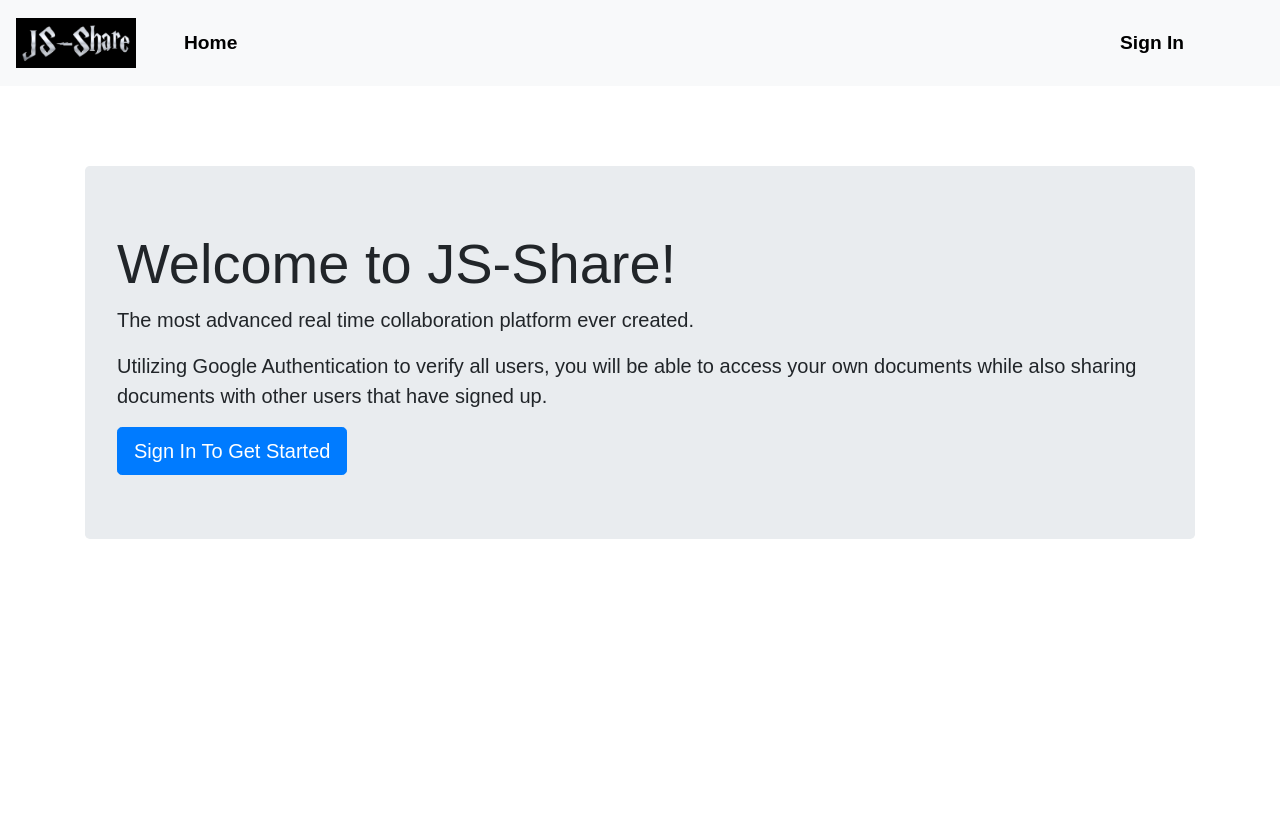
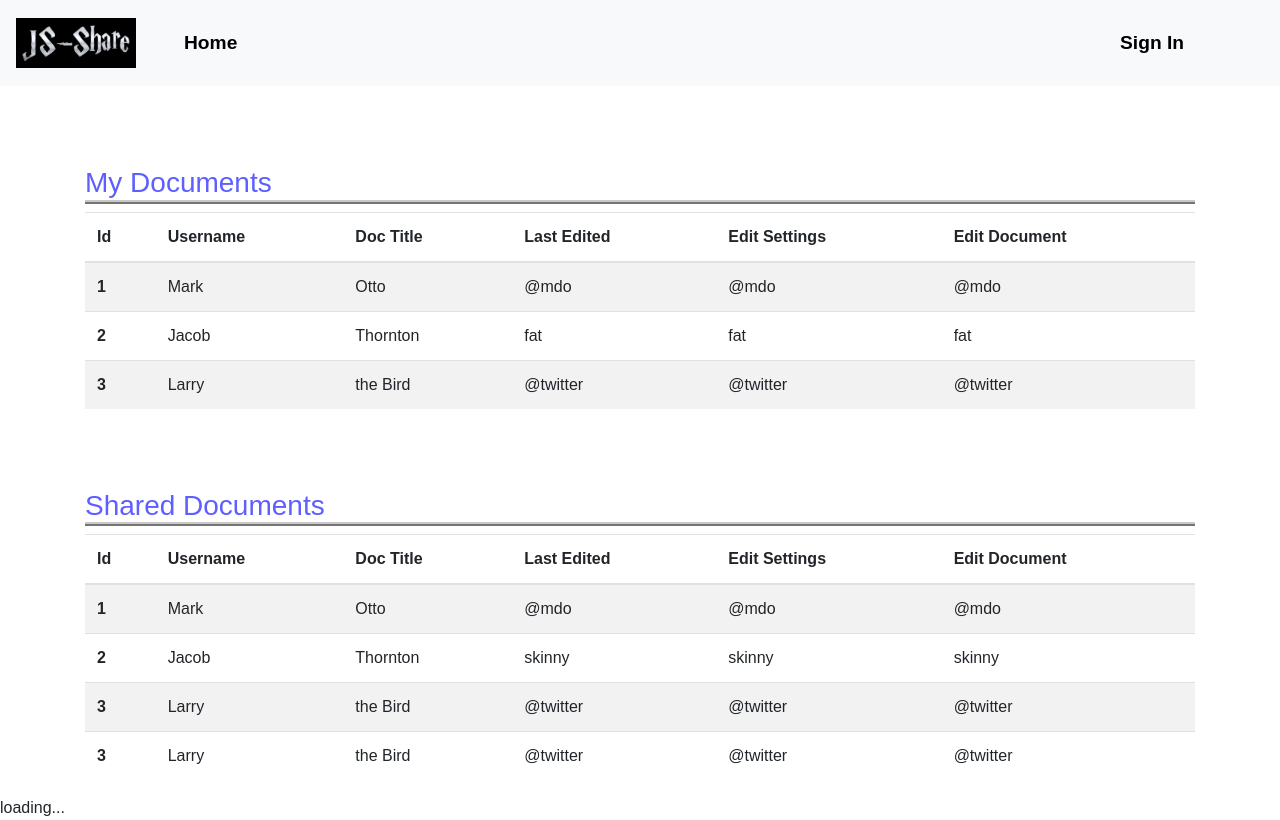
Before and after one commit to js-share/js-share, a React (Create React App) app in the folder client/: page /documents in a window 1280 px wide. Before the commit this address led to /. Built offline with nearby package versions, Linux system fonts and the light colour scheme; no server answers; sample sign-in values are in the browser's storage.

Commit message:
getting ready to fix CreateDoc page

```diff
--- a/client/package.json
+++ b/client/package.json
@@ -4,6 +4,9 @@
   "private": true,
   "proxy": {
     "/api/*": {
+      "target": "http://localhost:5000"
+    },
+    "/auth/*": {
       "target": "http://localhost:5000"
     }
   },
--- a/client/src/components/App.js
+++ b/client/src/components/App.js
@@ -1,5 +1,6 @@
 import React, { Component } from 'react';
 import { BrowserRouter, Route, Switch } from 'react-router-dom';
+import axios from 'axios';
 
 import Header from './Header.js';
 import Home from './Home.js';
@@ -14,32 +15,31 @@ import RequireAuth from './auth/RequireAuth.js';
 class App extends Component {
   constructor(props) {
     super(props);
-    this.state = { auth: false }
-    this.setLoggedIn = this.setLoggedIn.bind(this);
-    this.setLoggedOut = this.setLoggedOut.bind(this);
+    this.state = { auth: null }
   }
 
-  setLoggedIn() {
-    this.setState({ auth: true });
+  componentDidMount() {
+    axios.get('/api/current_user')
+      .then(
+        (res) => {
+          this.setState({ auth: true });
+        }
+      )
+      .catch(err => {
+        console.log(err);
+        this.setState({ auth: false });
+      })
   }
-
-  setLoggedOut() {
-    this.setState({ auth: false });
-  }
-
-
   render() {
     return (
       <BrowserRouter>
         <div>
           <Header
             auth={this.state.auth}
-            setLoggedIn={this.setLoggedIn}
-            setLoggedOut={this.setLoggedOut}
           />
           <Switch>
-            <Route exact path="/" component={() => <Home auth={this.state.auth} setLoggedIn={this.setLoggedIn} />} />
-            <Route path="/documents" component={RequireAuth(DocList, this.state.auth)} />
+            <Route exact path="/" component={() => <Home auth={this.state.auth} />} />
+            <Route path="/documents" component={() => <DocList auth={this.state.auth} />} />
             <Route path="/editdocs" component={RequireAuth(EditDoc, this.state.auth)} />
             <Route path="/newdoc" component={RequireAuth(CreateDoc, this.state.auth)} />
             <Route path="/settings" component={RequireAuth(Settings, this.state.auth)} />
--- a/client/src/components/Header.js
+++ b/client/src/components/Header.js
@@ -1,14 +1,19 @@
 import React, { Component } from 'react';
 import { Link } from 'react-router-dom';
 
+
 class Header extends Component {
   renderLinks() {
+    if (this.props.auth === null) {
+      return <div></div>
+    }
+
     if (this.props.auth) {
       return [
         <li className="nav-item" key={'hello'}>
           <Link className="nav-link " to="/">Home</Link>
         </li>,
-        <li><Link
+        <li className="nav-item" key={'newdoc'}><Link
           className="btn btn-success my-2 my-sm-0"
           to="/newdoc"
           role="button"
@@ -18,7 +23,7 @@ class Header extends Component {
           <Link className="nav-link" to="/documents">Documents</Link>
         </li>,
         <li className="nav-item" key={'signout'}>
-          <Link className="nav-link float-right" to="/" onClick={this.props.setLoggedOut}>Sign Out</Link>
+          <a className="nav-link float-right" href="/api/logout">Sign Out</a>
         </li>
       ];
     }
@@ -29,7 +34,7 @@ class Header extends Component {
           <Link className="nav-link" to="/">Home</Link>
         </li>,
         <li className="nav-item" key={'signin'}>
-          <Link className="nav-link float-right" to="/documents" onClick={this.props.setLoggedIn}>Sign In</Link>
+          <a className="nav-link float-right" href="/auth/google">Sign In</a>
         </li>]
     }
   }
--- a/client/src/components/Home.js
+++ b/client/src/components/Home.js
@@ -1,22 +1,17 @@
 import React from 'react';
-import { Link } from 'react-router-dom';
 
 const Home = (props) => (
   <div className="container">
-
     <div className="jumbotron">
       <h1 className="display-4">Welcome to JS-Share!</h1>
       <p className="lead">The most advanced real time collaboration platform ever created.</p>
       <p className="lead">Utilizing Google Authentication to verify all users, you will be able to access your own documents while also sharing documents with other users that have signed up.</p>
-
-
-      <Link
+      <a
         className="btn btn-primary btn-lg"
-        to="/documents"
         role="button"
-        onClick={props.setLoggedIn}
+        href="/auth/google"
       >
-        Sign In To Get Started</Link>
+        Sign In To Get Started</a>
     </div>
   </div>
 );
--- a/client/src/components/documents/CreateDoc.js
+++ b/client/src/components/documents/CreateDoc.js
@@ -10,7 +10,7 @@ const CreateDoc = () => (
       <div class="form-group">
         <label for="exampleFormControlSelect1">File Type</label>
         <select class="form-control" id="filetype">
-          <option>Javascript: === .js</option>
+          <option>{'jjavascript: === .js'}</option>
           <option>React: === .jsx</option>
           <option>Plaintext: ===.txt</option>
           <option>Markdown: === .md</option>
```
